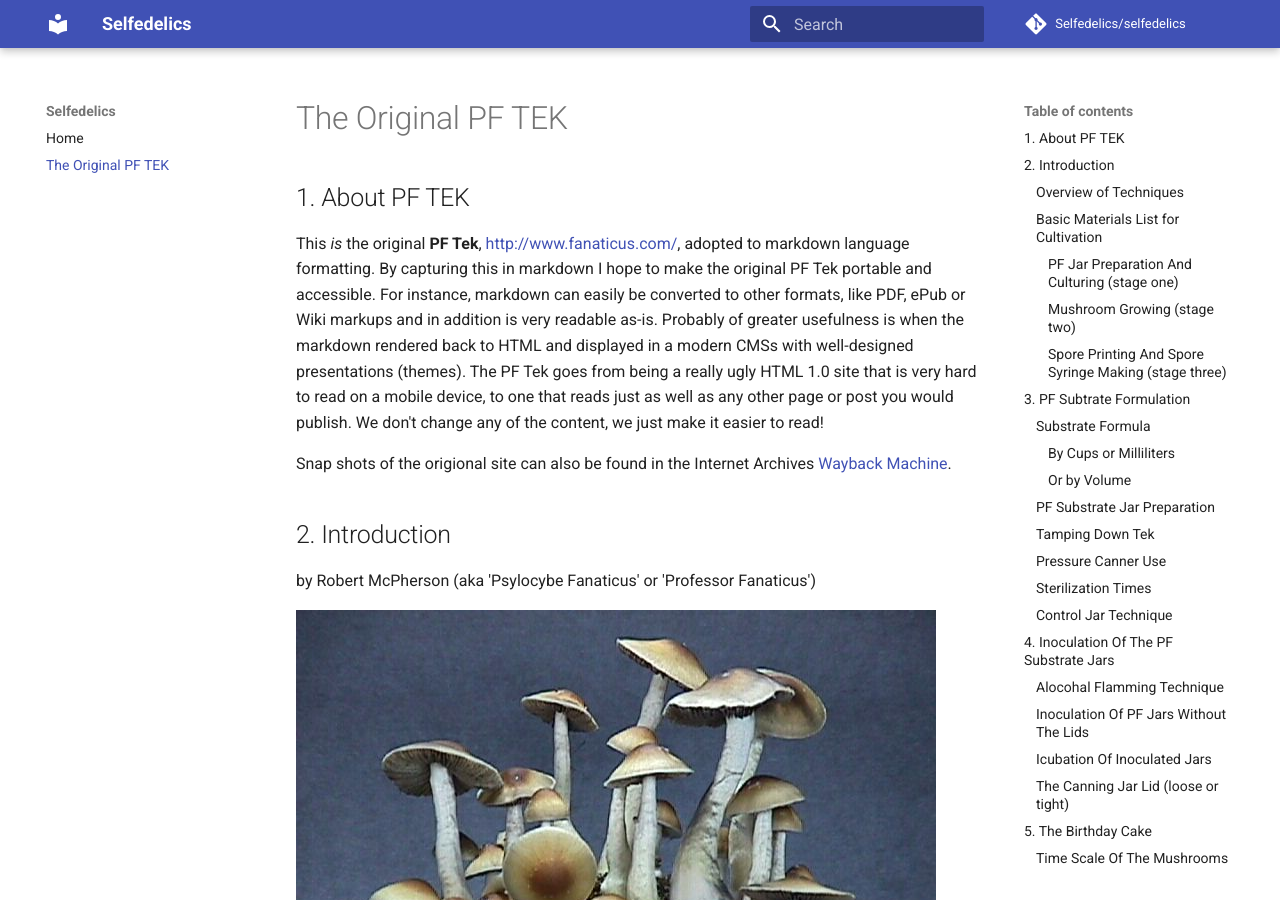
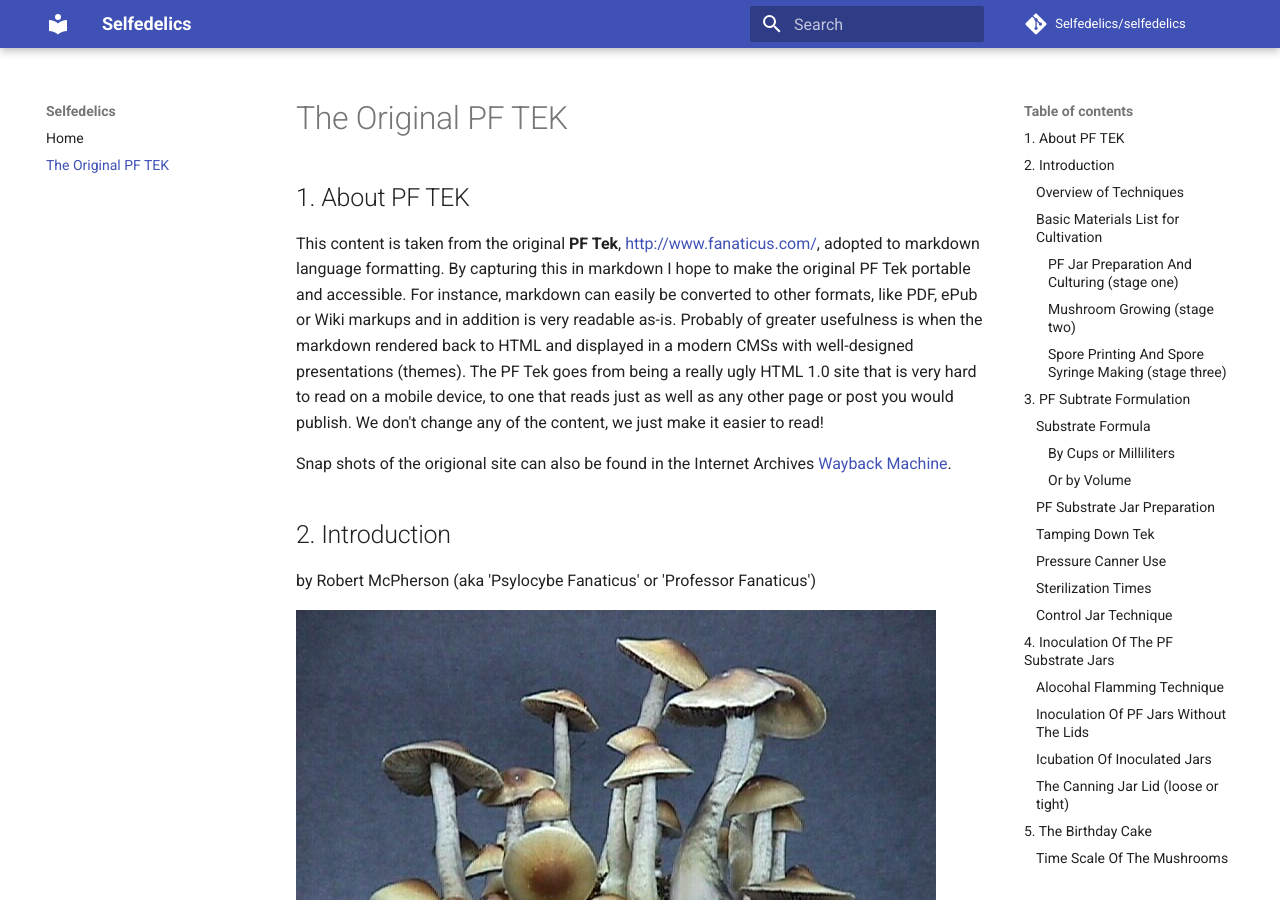
Before and after one commit to Selfedelics/selfedelics, an MkDocs documentation site: the page built from docs/pftek/pftek.md, in a window 1280 px wide and 900 px high. Built offline with MkDocs 1.6.1 and Material for MkDocs 9.7.7, drawn with Linux system fonts in a browser that asks for light colours; comment, search, counter and statistics services are not loaded.

Commit message:
minor edit

```diff
--- a/docs/pftek/pftek.md
+++ b/docs/pftek/pftek.md
@@ -2,7 +2,7 @@
 
 ## 1. About PF TEK
 
-This _is_ the original **PF Tek**,  [http://www.fanaticus.com/](http://www.fanaticus.com/),  adopted to markdown language formatting. By capturing this in markdown I  hope to make the original PF Tek portable and accessible.  For instance, markdown can easily be converted to other formats, like PDF,  ePub or Wiki markups and in addition is very readable as-is. Probably of greater usefulness is when the markdown rendered back to HTML and displayed in a modern CMSs with well-designed presentations (themes). The PF Tek goes from being a really ugly HTML 1.0 site that is very hard to read on a mobile device, to one that reads just as well as any other page or post you would publish. We don't change any of the content, we just make it easier to read!
+This content is taken from the original **PF Tek**,  [http://www.fanaticus.com/](http://www.fanaticus.com/),  adopted to markdown language formatting. By capturing this in markdown I  hope to make the original PF Tek portable and accessible.  For instance, markdown can easily be converted to other formats, like PDF,  ePub or Wiki markups and in addition is very readable as-is. Probably of greater usefulness is when the markdown rendered back to HTML and displayed in a modern CMSs with well-designed presentations (themes). The PF Tek goes from being a really ugly HTML 1.0 site that is very hard to read on a mobile device, to one that reads just as well as any other page or post you would publish. We don't change any of the content, we just make it easier to read!
 
 Snap shots of the origional site can also be found in the Internet Archives [Wayback Machine](https://web.archive.org/web/20190719194443/http://www.fanaticus.com/).
 
```
